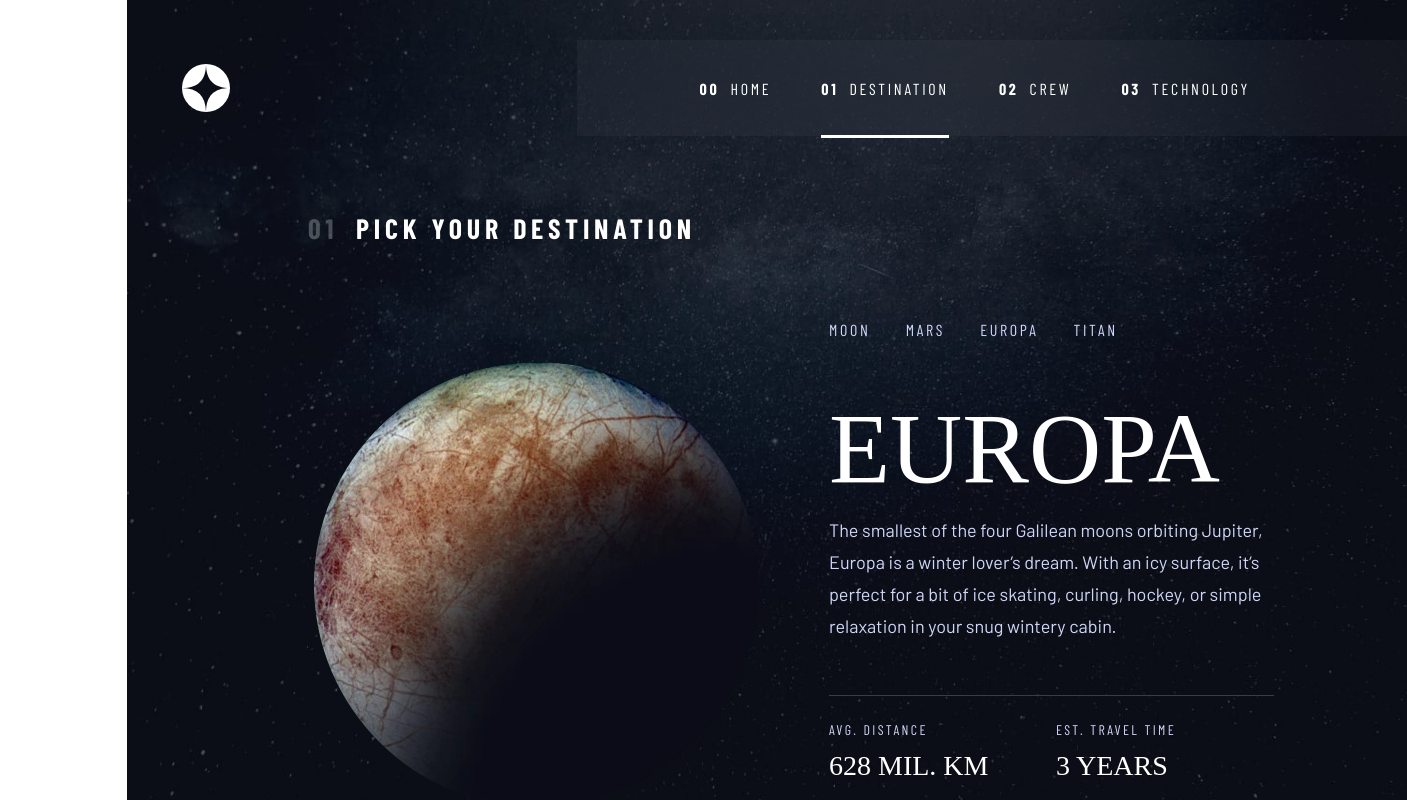
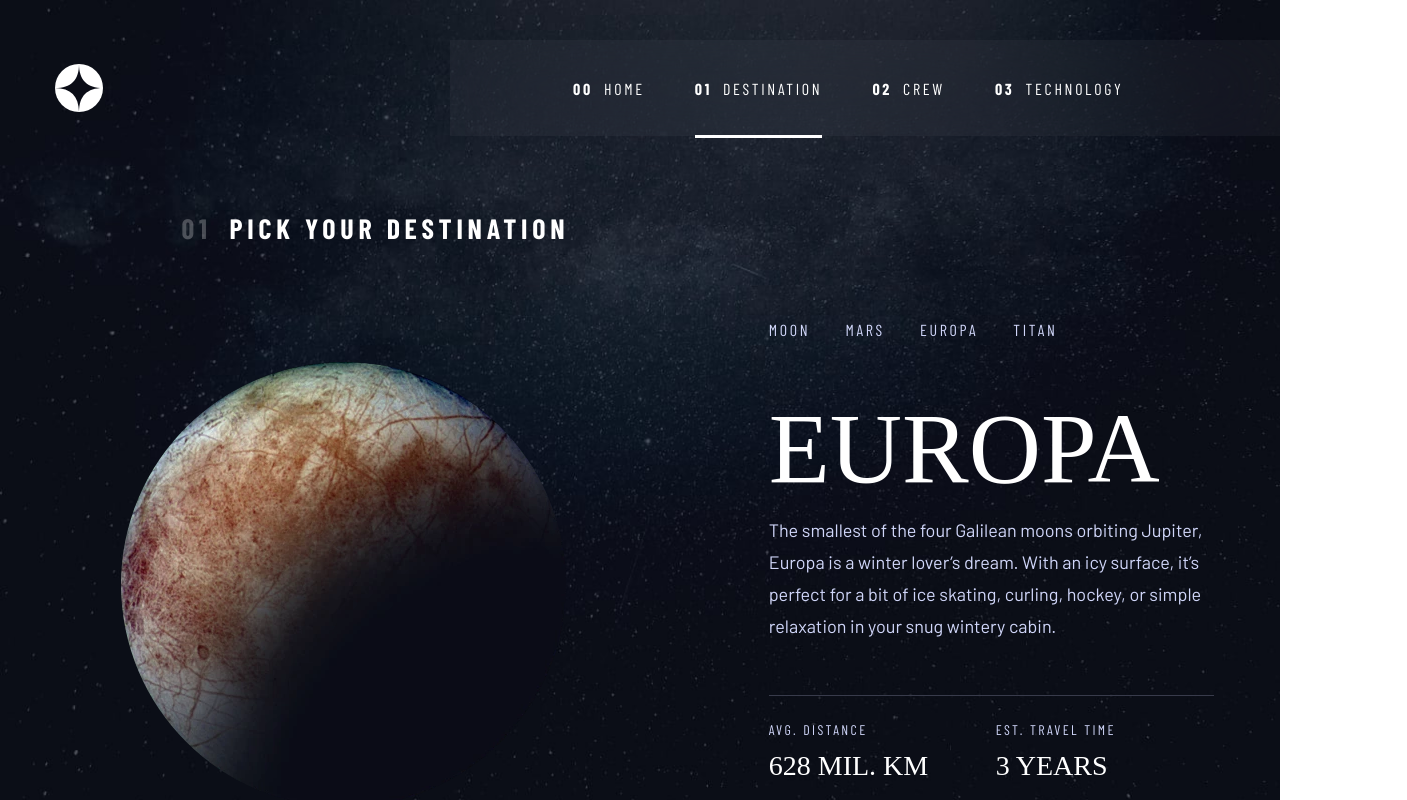
Before and after one commit to gigakhrz/Space-tourismo-website, a React (Vite) app: page /destinations/europa in a window 1280 px wide. Shown: the top 800 px of the page, 1407 px wide, since content can reach past the window. Built offline with nearby package versions, Linux system fonts and the light colour scheme; a web font is replaced by a local one.

Commit message:
update destination

```diff
--- a/src/Components/Destination.tsx
+++ b/src/Components/Destination.tsx
@@ -87,7 +87,6 @@ const DestinationContianer = styled.div`
     padding: 40px 0 0 55px;
     gap: 64px;
     background-image: url(${bgDesktop});
-    margin-left: 126.5px;
   }
 
   .planetImg {
@@ -115,6 +114,8 @@ const DestinationContianer = styled.div`
     @media screen and (min-width: 1024px) {
       flex-direction: row;
       gap: 70px;
+      justify-content: space-around;
+      width: 100%;
     }
     @media screen and (min-width: 1440px) {
       flex-direction: row;
```
